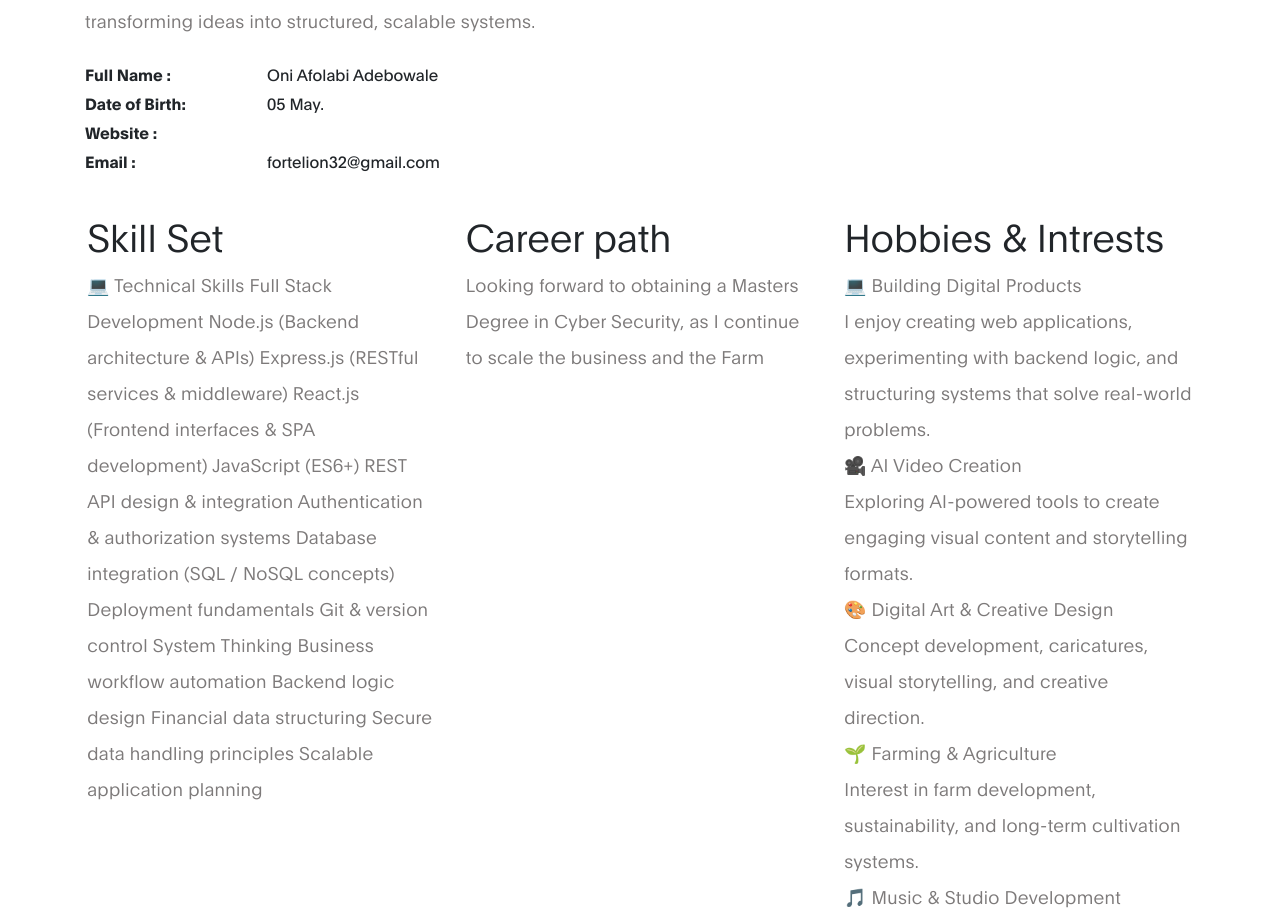
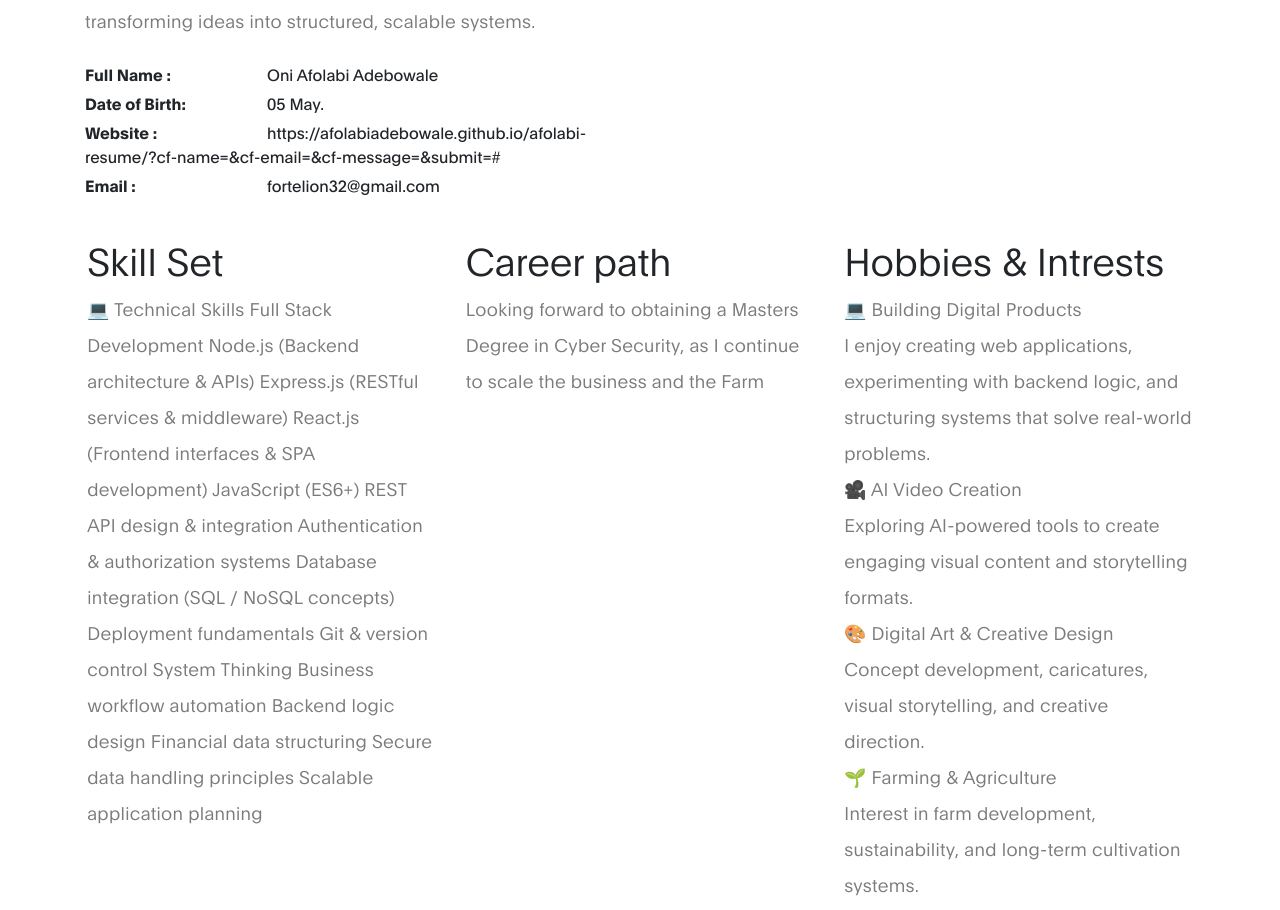
Before and after one commit to afolabiadebowale/afolabi-resume, a plain HTML site: page index.html in a window 1280 px wide. Shown: the part 1680-2590 px from the top of the page. Drawn offline with Linux system fonts and the light colour scheme.

Commit message:
Update index.html

```diff
--- a/index.html
+++ b/index.html
@@ -112,7 +112,7 @@
 
                         <li><strong>Date of Birth:</strong> 05 May.</li>
 
-                        <li><strong>Website :</strong> </li>
+                        <li><strong>Website :</strong> https://afolabiadebowale.github.io/afolabi-resume/?cf-name=&cf-email=&cf-message=&submit=# </li>
 
                         <li><strong>Email :</strong> fortelion32@gmail.com </li>
                     </ul>
```
